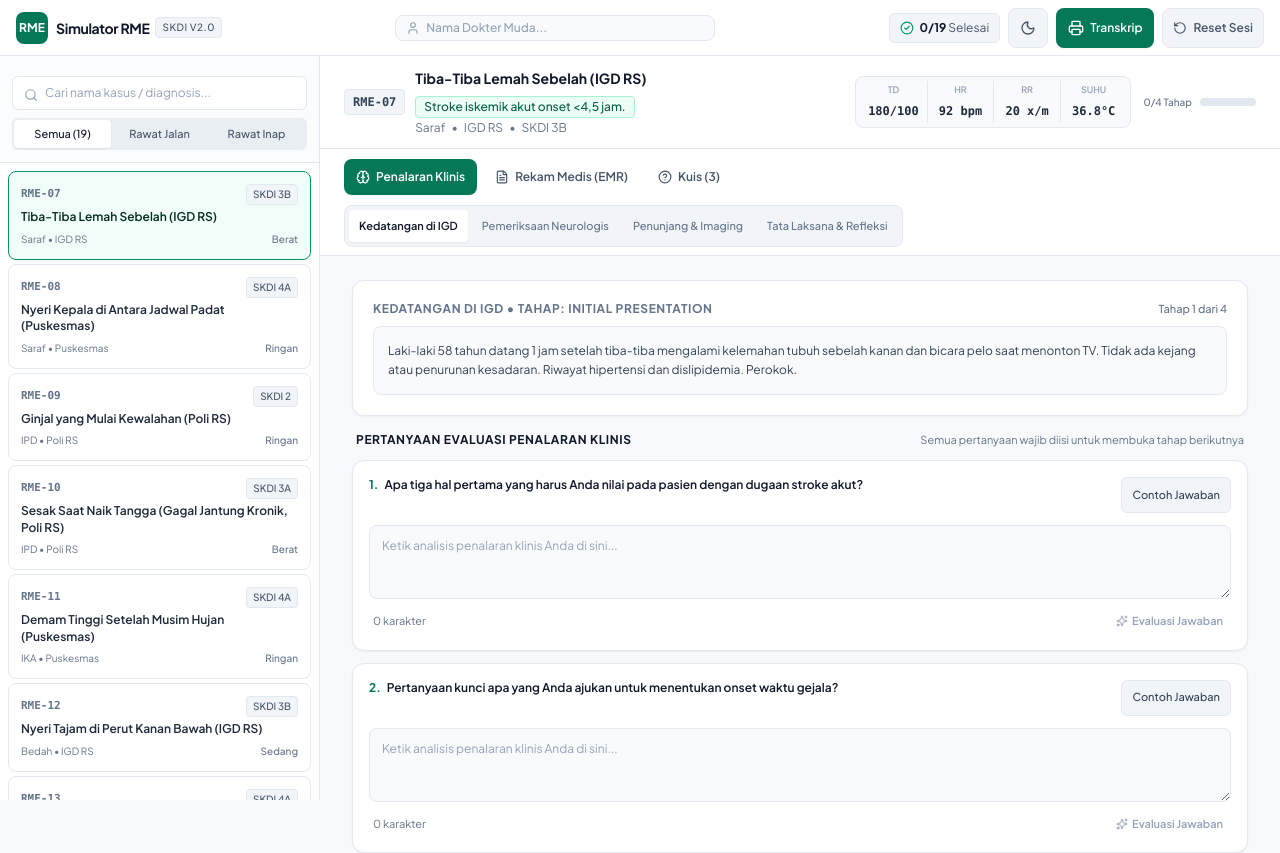
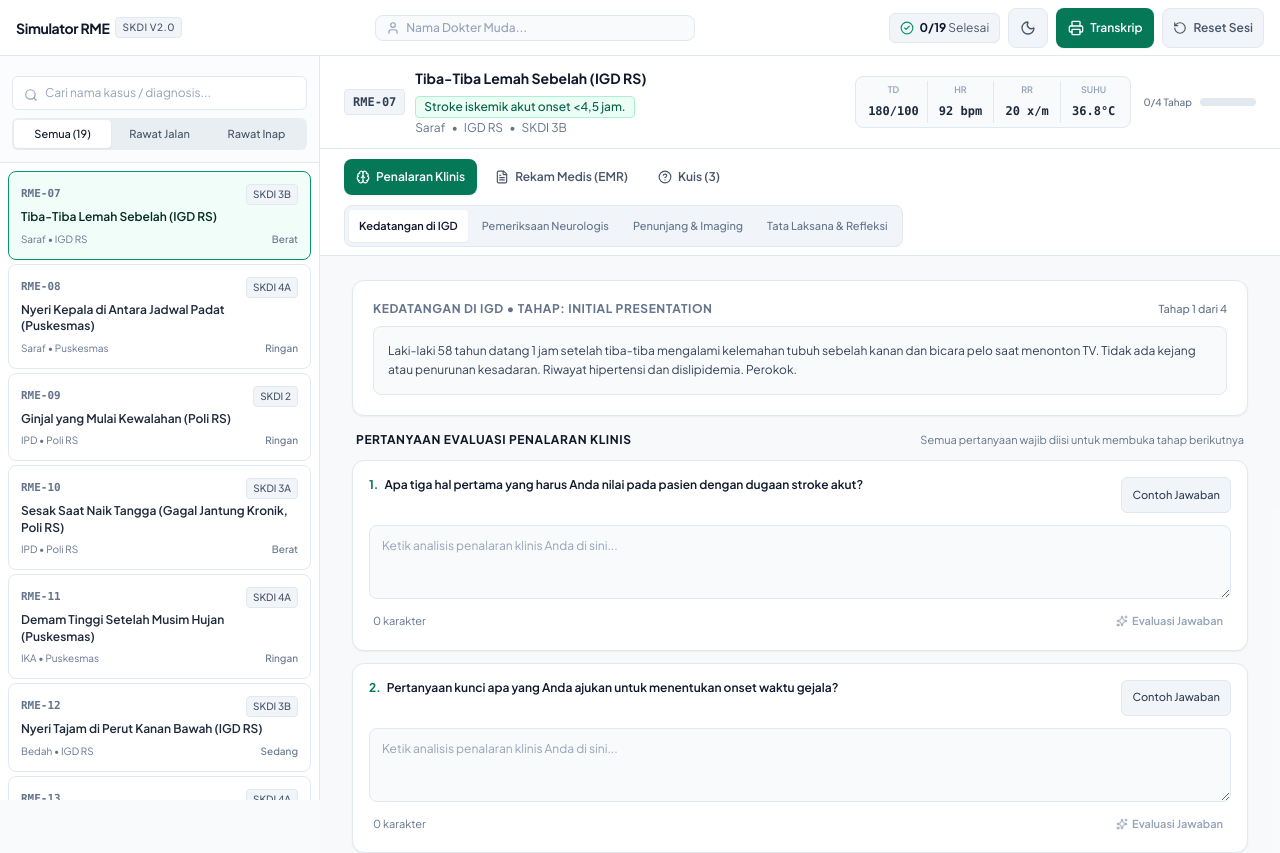
Before and after one commit to ariefan/simulasi-emr, a React (Vite) app: page / in a window 1280 px wide. Shown: the top 853 px of the page. Built offline with nearby package versions, Linux system fonts and the light colour scheme.

Commit message:
refactor(ui): remove RME logo badge from navbar
Brand row is now text + SKDI version chip only, with the redundant wrapper
divs flattened

```diff
--- a/src/components/Navbar.tsx
+++ b/src/components/Navbar.tsx
@@ -40,11 +40,6 @@ export const Navbar: React.FC<NavbarProps> = ({
           </button>
         )}
 
-        <div className="flex items-center gap-2">
-          <div className="w-8 h-8 rounded-lg bg-emerald-700 dark:bg-emerald-600 flex items-center justify-center text-white font-bold text-xs shrink-0">
-            RME
-          </div>
-          <div>
         <div className="flex items-center gap-1.5">
           <span className="font-bold text-sm text-slate-900 dark:text-slate-100 tracking-tight whitespace-nowrap">
             Simulator RME
@@ -52,8 +47,6 @@ export const Navbar: React.FC<NavbarProps> = ({
           <span className="hidden sm:inline-block px-1.5 py-0.5 text-[10px] font-medium uppercase tracking-wider bg-slate-100 dark:bg-slate-800 text-slate-600 dark:text-slate-400 border border-slate-200 dark:border-slate-700 rounded">
             SKDI v2.0
           </span>
-            </div>
-          </div>
         </div>
       </div>
 
```
Lines whose indentation alone changed are shown as unchanged.
